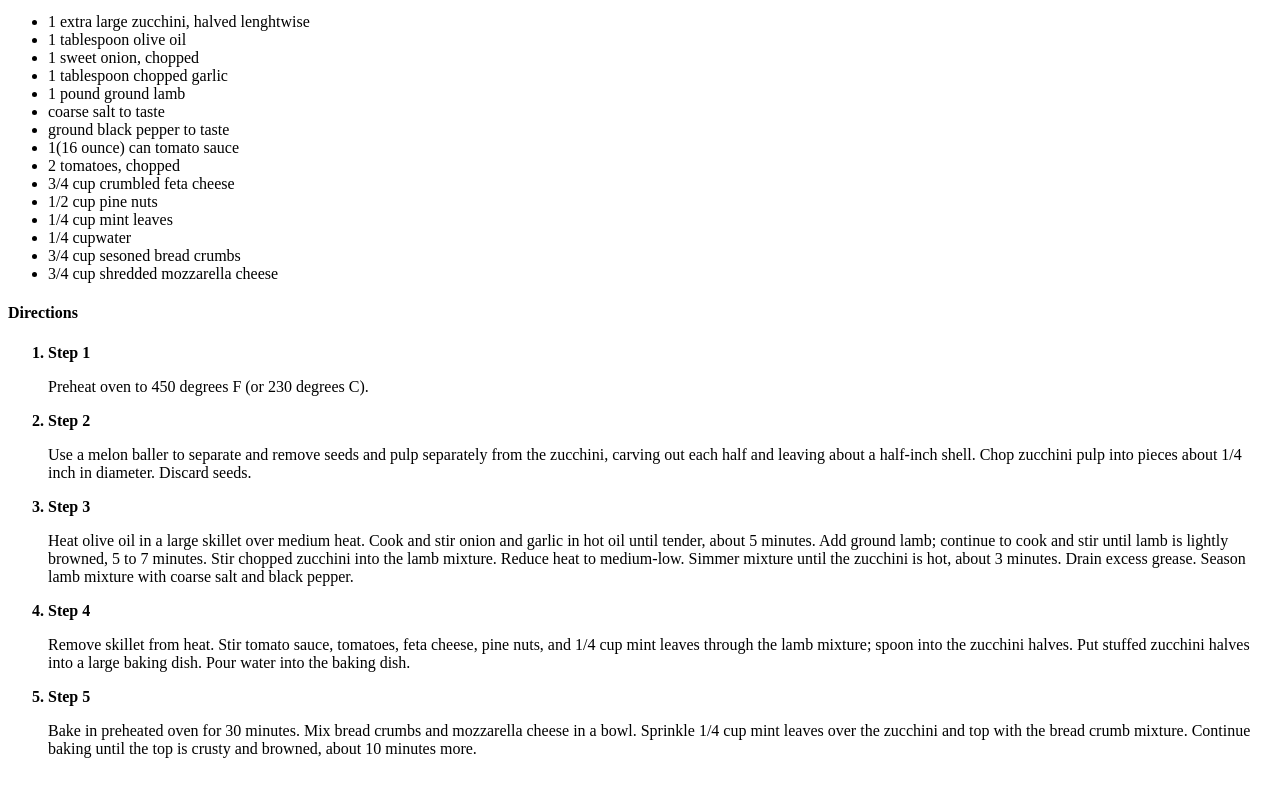
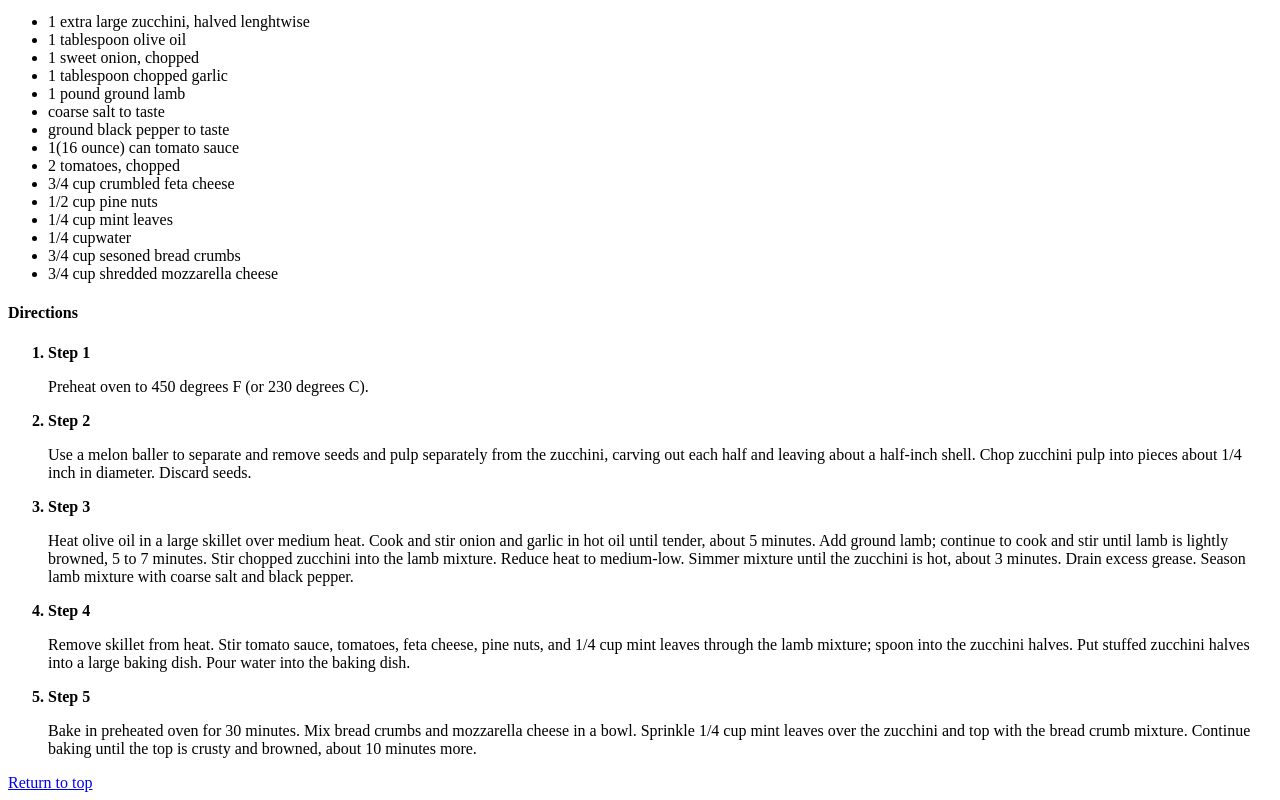
Before and after one commit to Resonance-of-Light/odin-recipes, a plain HTML site: page recipes/zucchini.html in a window 1280 px wide. Shown: the part 515-1315 px from the top of the page. Before the commit the page ends 1289 px from the top, so only its background shows below. Drawn offline with Linux system fonts and the light colour scheme.

Commit message:
index.html

```diff
--- a/recipes/zucchini.html
+++ b/recipes/zucchini.html
@@ -39,5 +39,7 @@
 			<p>Remove skillet from heat. Stir tomato sauce, tomatoes, feta cheese, pine nuts, and 1/4 cup mint leaves through the lamb mixture; spoon into the zucchini halves. Put stuffed zucchini halves into a large baking dish. Pour water into the baking dish.</p>
 			<strong><li>Step 5</li></strong>
 			<p>Bake in preheated oven for 30 minutes. Mix bread crumbs and mozzarella cheese in a bowl. Sprinkle 1/4 cup mint leaves over the zucchini and top with the bread crumb mixture. Continue baking until the top is crusty and browned, about 10 minutes more.</p>
+		</ol>
+		<a href="#top">Return to top</a>
 	</body>
 </html>
```
Also changed, not shown: recipes/poblanos.html (+1 -0 lines), recipes/tomatoes.html (+1 -0 lines).
